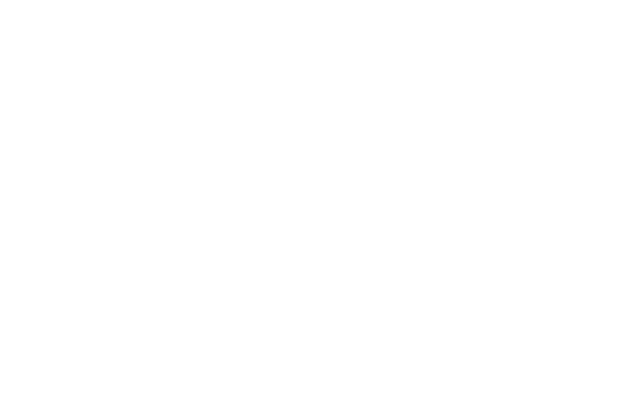
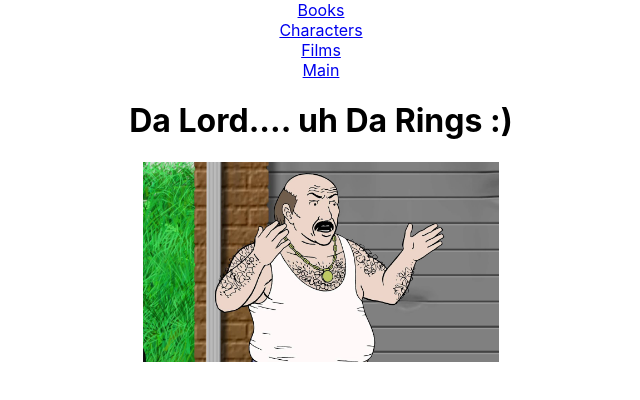
Before and after one commit to AlexOrlet89/lotr-half-baked, a React (Create React App) app: page / in a window 1280 px wide. Shown: the top 400 px of the page, without its empty margins (319-959 px from the left). Built offline with nearby package versions, Linux system fonts and the light colour scheme.

Commit message:
search function works! cleared out console.logs

```diff
--- a/src/App.css
+++ b/src/App.css
@@ -0,0 +1,9 @@
+.App {
+  display: flex;
+  flex-direction: column;
+  align-items: center;
+  text-align: center;
+}
+.App select {
+  width: 10%;
+}
--- a/src/App.js
+++ b/src/App.js
@@ -1,6 +1,6 @@
 import './App.css';
 import Main from './views/Main/Main';
-import { BrowserRouter, Switch, Route } from 'react-router-dom';
+import { BrowserRouter, Switch, Route, Link, NavLink } from 'react-router-dom';
 import Films from './views/Films/films';
 import Books from './views/Books/books';
 import Characters from './views/Characters/characters';
@@ -12,8 +12,13 @@ function App() {
   return (
     <BrowserRouter>
       <div className="App">
+        <div></div>
+        <NavLink to="/books">Books</NavLink>
+        <NavLink to="/characters">Characters</NavLink>
+        <NavLink to="/films">Films</NavLink>
+        <NavLink to="/">Main</NavLink>
         <Switch>
-          <Route exact path="/main">
+          <Route exact path="/">
             <Main />
           </Route>
         </Switch>
--- a/src/views/Books/books.js
+++ b/src/views/Books/books.js
@@ -14,12 +14,9 @@ export default function Books() {
     fetchData();
   }, []);
 
-  console.log({ books });
-  console.log(books);
-
   return (
     <div>
-      Books
+      <h1>Books</h1>
       <div>
         {books.map((book) => (
           <h4 key={book.title}>{book.title}</h4>
--- a/src/views/Characters/characters.js
+++ b/src/views/Characters/characters.js
@@ -4,23 +4,34 @@ import { fetchCharacters } from '../../services/characters';
 export default function Characters() {
   const [characters, setCharacters] = useState([]);
   const [race, setRace] = useState('All');
+  const [search, setSearch] = useState('');
+  const [change, setChange] = useState('');
 
   useEffect(() => {
     //fetchCharacters page-load
     const fetchData = async () => {
-      const data = await fetchCharacters(`${race}`, '');
+      const data = await fetchCharacters(`${race}`, `${search}`);
       setCharacters(data);
-      console.log('character data', data);
+      //   console.log('character data', data);
     };
     fetchData();
-  }, [race]);
-
-  console.log({ characters });
-  console.log(characters);
+  }, [race, search]);
 
   return (
     <>
-      <h4>Characters</h4>
+      <h1>Characters</h1>
+      <form
+        onSubmit={(e) => {
+          e.preventDefault();
+          setSearch(change);
+        }}
+      >
+        <label>
+          Name:
+          <input type="text" name="name" onChange={(e) => setChange(e.target.value)} />
+        </label>
+        <input type="submit" value="Submit" />
+      </form>
       <select onChange={(e) => setRace(e.target.value)}>
         <option value="All">All</option>
         <option value="Dwarf">Dwarf</option>
--- a/src/views/Films/films.js
+++ b/src/views/Films/films.js
@@ -1,7 +1,7 @@
 import { useEffect, useState } from 'react';
 import { fetchFilms } from '../../services/films';
 
-export default function Films({ movies }) {
+export default function Films() {
   const [films, setFilms] = useState([]);
 
   useEffect(() => {
@@ -13,12 +13,10 @@ export default function Films({ movies }) {
     };
     fetchData();
   }, []);
-  console.log({ movies });
-  console.log(movies);
 
   return (
     <div>
-      Films
+      <h1>Films</h1>
       <div>
         {films.map((movie) => (
           <h4 key={movie.title}>{movie.title}</h4>
--- a/src/views/Main/Header.js
+++ /dev/null
@@ -1,5 +0,0 @@
-import React from 'react';
-
-export default function Header() {
-  return <div>Header</div>;
-}
--- a/src/views/Main/Main.js
+++ b/src/views/Main/Main.js
@@ -1,9 +1,10 @@
 import React from 'react';
-import { useEffect, useState } from 'react';
-import { fetchBooks } from '../../services/books';
-import { fetchFilms } from '../../services/films';
-import { fetchCharacters } from '../../services/characters';
 
 export default function Main() {
-  return <div>Main</div>;
+  return (
+    <div>
+      <h1>Da Lord.... uh Da Rings :)</h1>
+      <img style={{ height: '200px' }} src={`${process.env.PUBLIC_URL}/maxresdefault.jpg`} />
+    </div>
+  );
 }
```
Also changed, not shown: public/maxresdefault.jpg (added).
